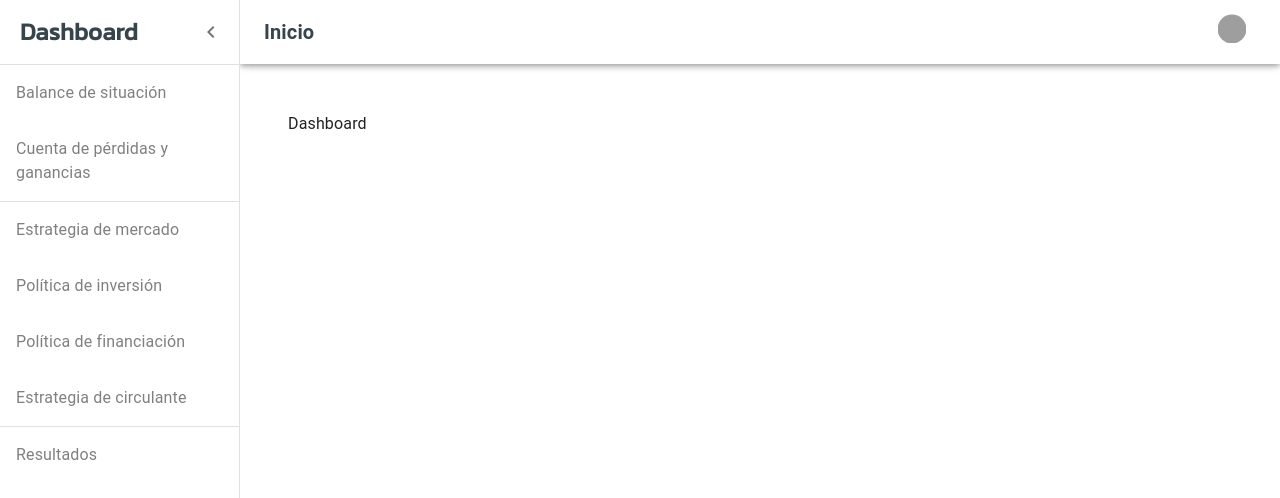
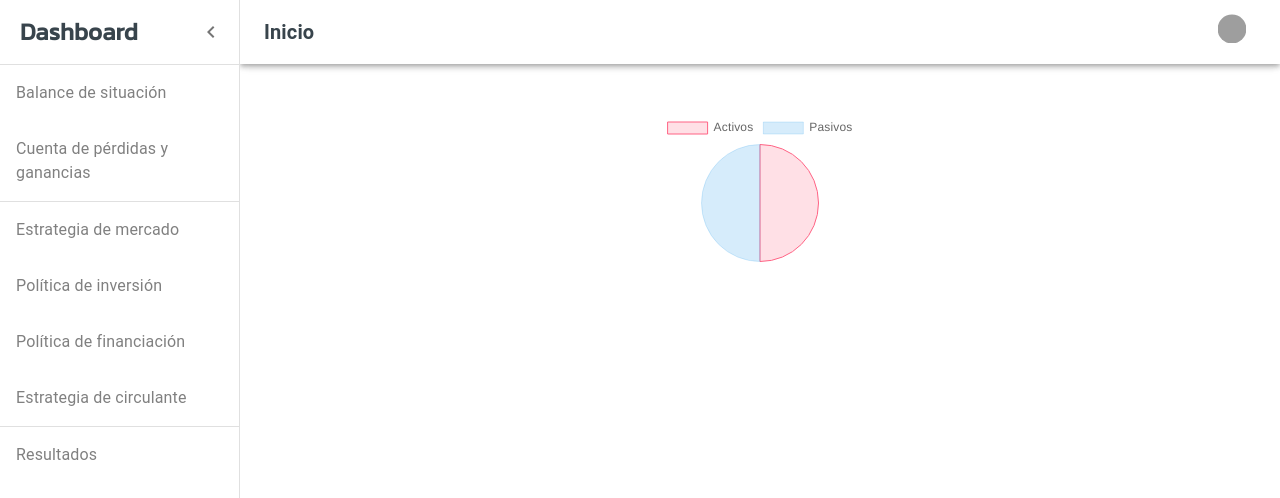
Before and after one commit to feljimgon1/felix-jimenez-naharro, a React (Create React App) app in the folder client/: page /dashboard in a window 1280 px wide. Shown: the top 498 px of the page. Built offline with nearby package versions, Linux system fonts and the light colour scheme; grey boxes are pictures that could not be loaded.

Commit message:
[Balance chart]

```diff
--- a/client/package.json
+++ b/client/package.json
@@ -11,7 +11,9 @@
     "@testing-library/jest-dom": "^5.16.5",
     "@testing-library/react": "^13.4.0",
     "@testing-library/user-event": "^13.5.0",
+    "chart.js": "^4.2.0",
     "react": "^18.2.0",
+    "react-chartjs-2": "^5.2.0",
     "react-dom": "^18.2.0",
     "react-icons": "^4.7.1",
     "react-redux": "^8.0.5",
--- /dev/null
+++ b/client/src/components/charts/balance/BalanceChart.jsx
@@ -0,0 +1,44 @@
+import { Chart as ChartJS, ArcElement, Tooltip, Legend } from 'chart.js';
+import { Pie } from 'react-chartjs-2';
+import { activos, pasivos } from '../../../data/balance/BALANCE_DATA'
+
+ChartJS.register(ArcElement, Tooltip, Legend);
+
+const activosValues = getValues(activos);
+const pasivosValues = getValues(pasivos);
+
+function getValues(l) {
+    var count = 0;
+    for (let i = 0; i < l.length; i++) {
+        count += l[i].value;
+    }
+    return count;
+}
+
+const data = {
+    labels: ['Activos', 'Pasivos'],
+    datasets: [
+        {
+            label: 'Balance',
+            data: [activosValues, pasivosValues],
+            backgroundColor: [
+                'rgba(255, 99, 132, 0.2)',
+                'rgba(54, 162, 235, 0.2)'
+            ],
+            borderColor: [
+                'rgba(255, 99, 132, 1)',
+                'rgba(54, 162, 235, 0.2)'
+            ],
+            borderWidth: 1,
+        }
+    ],
+};
+
+export const BalanceChart = () => {
+    return (
+        <Pie
+            width={"30%"}
+            options={{ maintainAspectRatio: false }}
+            data={data} />
+    )
+}
--- /dev/null
+++ b/client/src/components/charts/cuenta-perdidas-ganancias/CuentaPerdidasGananciasChart.jsx
@@ -0,0 +1,35 @@
+import {
+    Chart as ChartJS,
+    CategoryScale,
+    LinearScale,
+    BarElement,
+    Title,
+    Tooltip,
+    Legend,
+} from 'chart.js';
+import { Bar } from 'react-chartjs-2';
+
+ChartJS.register(
+    CategoryScale,
+    LinearScale,
+    BarElement,
+    Title,
+    Tooltip,
+    Legend
+);
+
+export const options = {
+
+};
+
+const labels = [];
+
+
+export const data = {
+
+  };
+
+export const CuentaPerdidasGananciasChart = () => {
+    return <Bar options={options} data={data} />;
+
+}
--- a/client/src/data/balance/BALANCE_DATA.jsx
+++ b/client/src/data/balance/BALANCE_DATA.jsx
@@ -1,25 +1,25 @@
 const activos = [
     { name: 'Activo no corriente', value: 0, composed: true },
-    { name: 'Inmovilizado inmaterial', value: 0, composed: false },
-    { name: 'Inmovilizado material', value: 0, composed: false },
+    { name: 'Inmovilizado inmaterial', value: 5000, composed: false },
+    { name: 'Inmovilizado material', value: 20000, composed: false },
     { name: 'Otros activos fijos', value: 0, composed: false },
     { name: 'Activo corriente', value: 0, composed: true },
     { name: 'Existencias', value: 0, composed: false },
-    { name: 'Deudores', value: 0, composed: false },
-    { name: 'Otros activos líquidos', value: 0, composed: false }
+    { name: 'Deudores', value: 2700, composed: false },
+    { name: 'Otros activos líquidos', value: 3000, composed: false }
 ];
 
 const pasivos = [
     { name: 'Fondos propios', value: 0, composed: true },
-    { name: 'Capital suscrito', value: 0, composed: false },
+    { name: 'Capital suscrito', value: 10000, composed: false },
     { name: 'Otros fondos propios', value: 0, composed: false },
     { name: 'Pasivo no corriente', value: 0, composed: true },
-    { name: 'Deuda antigua', value: 0, composed: false },
+    { name: 'Deuda antigua', value: 18700, composed: false },
     { name: 'Deuda nueva', value: 0, composed: false },
     { name: 'Provisiones', value: 0, composed: false },
     { name: 'Pasivo corriente', value: 0, composed: true },
     { name: 'Deudas financieras', value: 0, composed: false },
-    { name: 'Acreedores comerciales', value: 0, composed: false },
+    { name: 'Acreedores comerciales', value: 2000, composed: false },
     { name: 'Otros pasivos líquidos', value: 0, composed: false }
 ]
 
--- a/client/src/data/cuenta-perdidas-ganancias/CUENTA_PERDIDAS_GANANCIAS_DATA.jsx
+++ b/client/src/data/cuenta-perdidas-ganancias/CUENTA_PERDIDAS_GANANCIAS_DATA.jsx
@@ -1,28 +1,28 @@
-const cuentaPerdidasGanancias = [
-    { name: 'Ingresos de explotación', value: 0, composed: true },
-    { name: 'Importe neto cifra de ventas', value: 0, composed: false },
+const cuentaPerdidasGananciasData = [
+    { name: 'Ingresos de explotación', value: 65000, composed: true },
+    { name: 'Importe neto cifra de ventas', value: 65000, composed: false },
     { name: 'Otros ingresos de explotación', value: 0, composed: false },
     { name: 'TRPPI', value: 0, composed: false },
-    { name: 'Consumo de mercaderías y materias', value: 0, composed: false },
+    { name: 'Consumo de mercaderías y materias', value: 23760, composed: false },
     { name: 'Gasto de personal', value: 0, composed: false },
-    { name: 'Otros gastos de explotación', value: 0, composed: false },
-    { name: 'EBITDA', value: 0, composed: true },
-    { name: 'CAT', value: 0, composed: false },
-    { name: 'BAIT', value: 0, composed: true },
+    { name: 'Otros gastos de explotación', value: 12000, composed: false },
+    { name: 'EBITDA', value: 29240, composed: true },
+    { name: 'CAT', value: 3540, composed: false },
+    { name: 'BAIT', value: 25700, composed: true },
     { name: 'Ingresos financieros', value: 0, composed: false },
     { name: 'Gastos financieros', value: 0, composed: false },
     { name: 'Resultado financiero', value: 0, composed: true },
     { name: 'Resultado ordinarios antes de impuestos', value: 0, composed: true },
-    { name: 'Impuesto sobre sociedades', value: 0, composed: false },
-    { name: 'Resultado actividades ordinarias', value: 0, composed: true },
+    { name: 'Impuesto sobre sociedades', value: 6425, composed: false },
+    { name: 'Resultado actividades ordinarias', value: 19275, composed: true },
     { name: 'Ingresos ordinarios', value: 0, composed: false },
     { name: 'Gastos ordinarios', value: 0, composed: false },
     { name: 'Resultado actividades extraordinarias', value: 0, composed: true },
-    { name: 'Resultado del ejercicio', value: 0, composed: true },
+    { name: 'Resultado del ejercicio', value: 19275, composed: true },
 ];
 
 const status = 'Waiting for review'
 
 module.exports = {
-    cuentaPerdidasGanancias, status
+    cuentaPerdidasGananciasData, status
 }
--- a/client/src/pages/dashboard/Dashboard.jsx
+++ b/client/src/pages/dashboard/Dashboard.jsx
@@ -1,7 +1,17 @@
-import React from 'react'
+import React from 'react';
+import './Dashboard.scss'
+import { BalanceChart } from '../../components/charts/balance/BalanceChart';
+import { CuentaPerdidasGananciasChart } from '../../components/charts/cuenta-perdidas-ganancias/CuentaPerdidasGananciasChart';
 
 export default function Dashboard() {
   return (
-    <div>Dashboard</div>
+    <div className='dashboard-container'>
+      <div className='situation'>
+        <BalanceChart />
+      </div>
+      <div className='previsional'>
+
+      </div>
+    </div>
   )
 }
--- /dev/null
+++ b/client/src/pages/dashboard/Dashboard.scss
@@ -0,0 +1,4 @@
+.dashboard-container {
+  display: flex;
+  flex-direction: column;
+}
--- a/client/src/pages/tables/cuenta-perdidas-ganancias/CuentaPerdidasGanancias.jsx
+++ b/client/src/pages/tables/cuenta-perdidas-ganancias/CuentaPerdidasGanancias.jsx
@@ -3,7 +3,7 @@ import ActionsTable from '../../../components/actions/tables/ActionsTable';
 import CuentaPerdidasGananciasForm from '../../../components/modals/cuenta-perdidas-ganancias/CuentaPerdidasGananciasForm';
 import SituationTable from '../../../components/tables/situacion/SituationTable';
 import './CuentaPerdidasGanancias.scss';
-import { cuentaPerdidasGanancias as rows, status } from '../../../data/cuenta-perdidas-ganancias/CUENTA_PERDIDAS_GANANCIAS_DATA';
+import { cuentaPerdidasGananciasData as rows, status } from '../../../data/cuenta-perdidas-ganancias/CUENTA_PERDIDAS_GANANCIAS_DATA';
 
 export default function CuentaPerdidasGanancias() {
 
```
Also changed, not shown: 1 other file (tests, documents, lock files or other folders).
